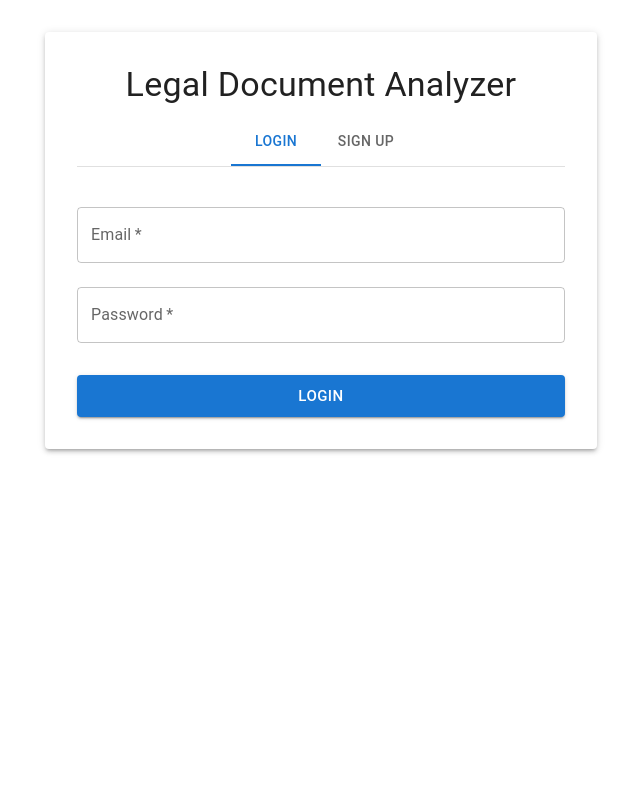
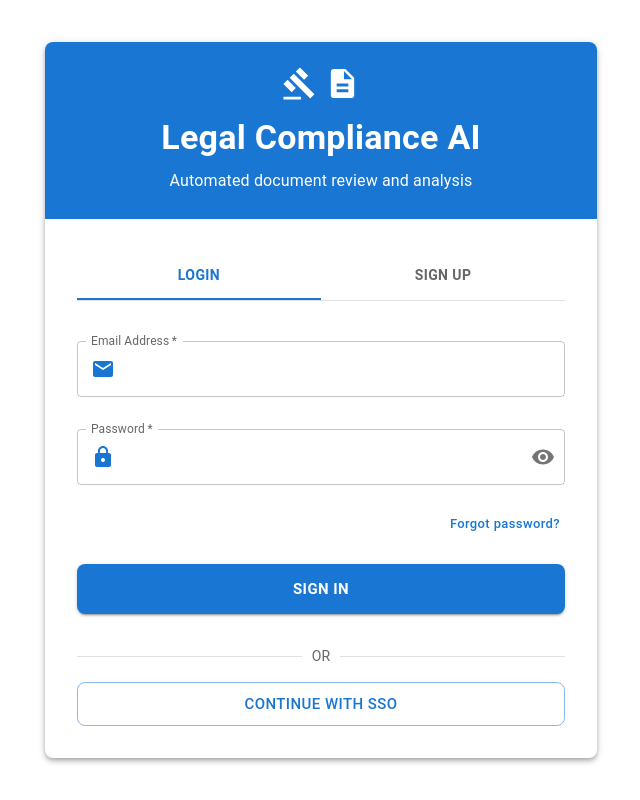
Before and after one commit to ArnavVadnere/StartupsProject, a React (Create React App) app in the folder frontend/: page /auth in a window 1280 px wide. Shown: the whole page, without its empty margins (319-959 px from the left). Built offline with nearby package versions, Linux system fonts and the light colour scheme; no server answers.

Commit message:
Enhance Auth component with improved UI and password visibility toggle; refactor form handling and messages

```diff
--- a/frontend/src/components/Auth.js
+++ b/frontend/src/components/Auth.js
@@ -1,5 +1,5 @@
-import React, { useState } from 'react';
-import { supabase } from '../supabaseclient';
+import React, { useState } from "react";
+import { supabase } from "../supabaseclient";
 import {
   Container,
   Paper,
@@ -10,25 +10,36 @@ import {
   Tabs,
   Tab,
   Alert,
-  CircularProgress
-} from '@mui/material';
+  CircularProgress,
+  Grid,
+  Divider,
+  InputAdornment,
+  IconButton,
+} from "@mui/material";
+import EmailIcon from "@mui/icons-material/Email";
+import LockIcon from "@mui/icons-material/Lock";
+import VisibilityIcon from "@mui/icons-material/Visibility";
+import VisibilityOffIcon from "@mui/icons-material/VisibilityOff";
+import GavelIcon from "@mui/icons-material/Gavel";
+import DescriptionIcon from "@mui/icons-material/Description";
 
 function Auth() {
   const [loading, setLoading] = useState(false);
-  const [email, setEmail] = useState('');
-  const [password, setPassword] = useState('');
+  const [email, setEmail] = useState("");
+  const [password, setPassword] = useState("");
+  const [showPassword, setShowPassword] = useState(false);
   const [tab, setTab] = useState(0); // 0 for login, 1 for signup
-  const [message, setMessage] = useState({ text: '', type: '' });
+  const [message, setMessage] = useState({ text: "", type: "" });
 
   const handleTabChange = (event, newValue) => {
     setTab(newValue);
-    setMessage({ text: '', type: '' });
+    setMessage({ text: "", type: "" });
   };
 
   const handleLogin = async (e) => {
     e.preventDefault();
     setLoading(true);
-    setMessage({ text: '', type: '' });
+    setMessage({ text: "", type: "" });
 
     try {
       const { data, error } = await supabase.auth.signInWithPassword({
@@ -38,11 +49,11 @@ function Auth() {
 
       if (error) throw error;
 
-      setMessage({ text: 'Successfully logged in!', type: 'success' });
+      setMessage({ text: "Successfully logged in!", type: "success" });
       // Redirect to main app after successful login
-      window.location.href = '/dashboard';
+      window.location.href = "/dashboard";
     } catch (error) {
-      setMessage({ text: error.message, type: 'error' });
+      setMessage({ text: error.message, type: "error" });
     } finally {
       setLoading(false);
     }
@@ -51,7 +62,7 @@ function Auth() {
   const handleSignUp = async (e) => {
     e.preventDefault();
     setLoading(true);
-    setMessage({ text: '', type: '' });
+    setMessage({ text: "", type: "" });
 
     try {
       const { data, error } = await supabase.auth.signUp({
@@ -62,25 +73,76 @@ function Auth() {
       if (error) throw error;
 
       setMessage({
-        text: 'Registration successful! Please check your email for verification.',
-        type: 'success'
+        text: "Registration successful! Please check your email for verification.",
+        type: "success",
       });
     } catch (error) {
-      setMessage({ text: error.message, type: 'error' });
+      setMessage({ text: error.message, type: "error" });
     } finally {
       setLoading(false);
     }
   };
 
+  const togglePasswordVisibility = () => {
+    setShowPassword(!showPassword);
+  };
+
   return (
-    <Container maxWidth="sm" style={{ marginTop: 32 }}>
-      <Paper elevation={3} style={{ padding: 32 }}>
-        <Typography variant="h4" gutterBottom align="center">
-          Legal Document Analyzer
+    <Container
+      maxWidth="sm"
+      sx={{
+        display: "flex",
+        alignItems: "center",
+        minHeight: "100vh",
+        py: 4,
+      }}
+    >
+      <Paper
+        elevation={4}
+        sx={{
+          width: "100%",
+          borderRadius: 2,
+          overflow: "hidden",
+        }}
+      >
+        {/* Header Section */}
+        <Box
+          sx={{
+            bgcolor: "primary.main",
+            color: "primary.contrastText",
+            p: 3,
+            display: "flex",
+            flexDirection: "column",
+            alignItems: "center",
+            gap: 1,
+          }}
+        >
+          <Box sx={{ display: "flex", alignItems: "center", gap: 1, mb: 1 }}>
+            <GavelIcon fontSize="large" />
+            <DescriptionIcon fontSize="large" />
+          </Box>
+          <Typography variant="h4" fontWeight="bold">
+            Legal Compliance AI
           </Typography>
+          <Typography variant="subtitle1">
+            Automated document review and analysis
+          </Typography>
+        </Box>
 
-        <Box sx={{ borderBottom: 1, borderColor: 'divider', mb: 3 }}>
-          <Tabs value={tab} onChange={handleTabChange} centered>
+        {/* Form Section */}
+        <Box sx={{ p: 4 }}>
+          <Box sx={{ borderBottom: 1, borderColor: "divider", mb: 3 }}>
+            <Tabs
+              value={tab}
+              onChange={handleTabChange}
+              variant="fullWidth"
+              sx={{
+                "& .MuiTab-root": {
+                  fontWeight: "bold",
+                  py: 2,
+                },
+              }}
+            >
               <Tab label="Login" />
               <Tab label="Sign Up" />
             </Tabs>
@@ -89,46 +151,139 @@ function Auth() {
           {message.text && (
             <Alert
               severity={message.type}
-            sx={{ mb: 2 }}
-            onClose={() => setMessage({ text: '', type: '' })}
+              sx={{
+                mb: 3,
+                borderRadius: 1,
+              }}
+              onClose={() => setMessage({ text: "", type: "" })}
+              variant="filled"
             >
               {message.text}
             </Alert>
           )}
 
-        <Box component="form" onSubmit={tab === 0 ? handleLogin : handleSignUp}>
+          <Box
+            component="form"
+            onSubmit={tab === 0 ? handleLogin : handleSignUp}
+          >
             <TextField
-            label="Email"
+              label="Email Address"
               type="email"
               fullWidth
               margin="normal"
               value={email}
               onChange={(e) => setEmail(e.target.value)}
               required
+              variant="outlined"
+              sx={{ mb: 2 }}
+              InputProps={{
+                startAdornment: (
+                  <InputAdornment position="start">
+                    <EmailIcon color="primary" />
+                  </InputAdornment>
+                ),
+              }}
             />
             <TextField
               label="Password"
-            type="password"
+              type={showPassword ? "text" : "password"}
               fullWidth
               margin="normal"
               value={password}
               onChange={(e) => setPassword(e.target.value)}
               required
+              variant="outlined"
+              sx={{ mb: 3 }}
+              InputProps={{
+                startAdornment: (
+                  <InputAdornment position="start">
+                    <LockIcon color="primary" />
+                  </InputAdornment>
+                ),
+                endAdornment: (
+                  <InputAdornment position="end">
+                    <IconButton onClick={togglePasswordVisibility} edge="end">
+                      {showPassword ? (
+                        <VisibilityOffIcon />
+                      ) : (
+                        <VisibilityIcon />
+                      )}
+                    </IconButton>
+                  </InputAdornment>
+                ),
+              }}
             />
+
+            {tab === 0 && (
+              <Box sx={{ textAlign: "right", mb: 2 }}>
+                <Button
+                  size="small"
+                  sx={{
+                    textTransform: "none",
+                    fontWeight: "medium",
+                  }}
+                >
+                  Forgot password?
+                </Button>
+              </Box>
+            )}
+
             <Button
               type="submit"
               variant="contained"
               size="large"
               fullWidth
-            sx={{ mt: 3 }}
+              sx={{
+                mt: 1,
+                py: 1.5,
+                fontWeight: "bold",
+                borderRadius: 2,
+              }}
               disabled={loading}
             >
               {loading ? (
-              <CircularProgress size={24} />
+                <CircularProgress size={24} color="inherit" />
+              ) : tab === 0 ? (
+                "Sign In"
               ) : (
-              tab === 0 ? 'Login' : 'Sign Up'
+                "Create Account"
               )}
             </Button>
+
+            {tab === 1 && (
+              <Typography
+                variant="caption"
+                sx={{ mt: 2, display: "block", textAlign: "center" }}
+              >
+                By signing up, you agree to our Terms of Service and Privacy
+                Policy
+              </Typography>
+            )}
+          </Box>
+
+          <Box sx={{ mt: 4, textAlign: "center" }}>
+            <Divider sx={{ my: 2 }}>
+              <Typography variant="body2" color="text.secondary">
+                OR
+              </Typography>
+            </Divider>
+
+            <Grid container spacing={2}>
+              <Grid item xs={12}>
+                <Button
+                  fullWidth
+                  variant="outlined"
+                  size="large"
+                  sx={{
+                    borderRadius: 2,
+                    py: 1,
+                  }}
+                >
+                  Continue with SSO
+                </Button>
+              </Grid>
+            </Grid>
+          </Box>
         </Box>
       </Paper>
     </Container>
```
Lines whose indentation alone changed are shown as unchanged.
